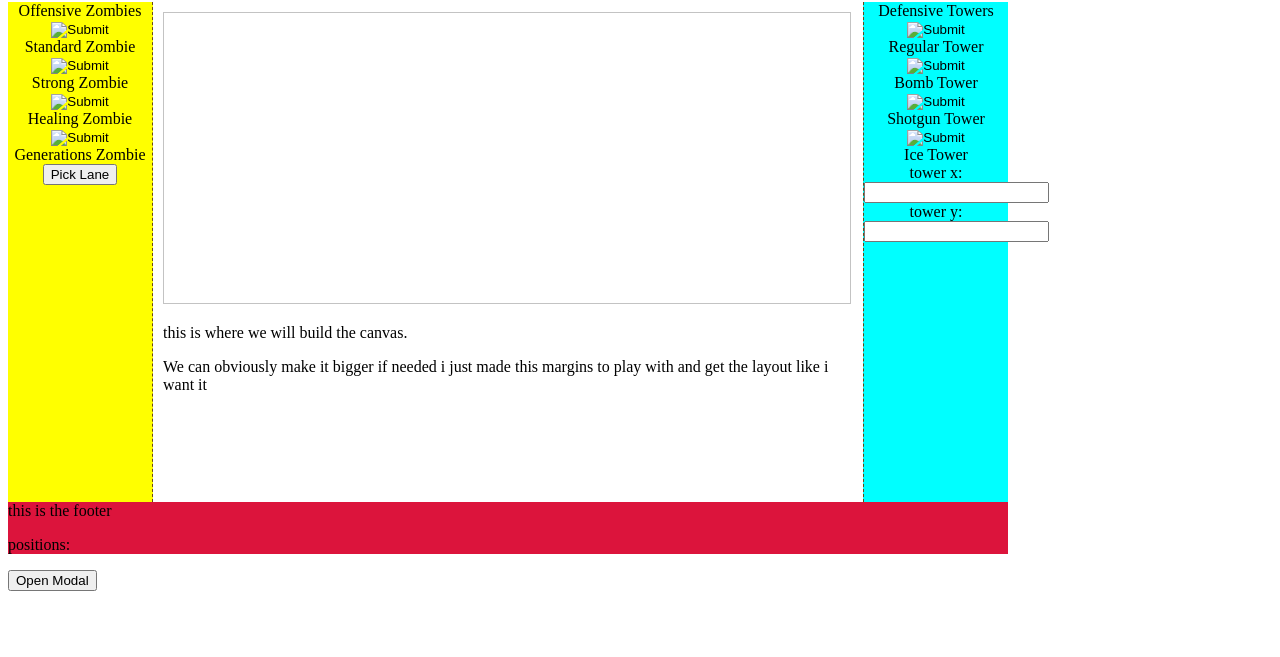
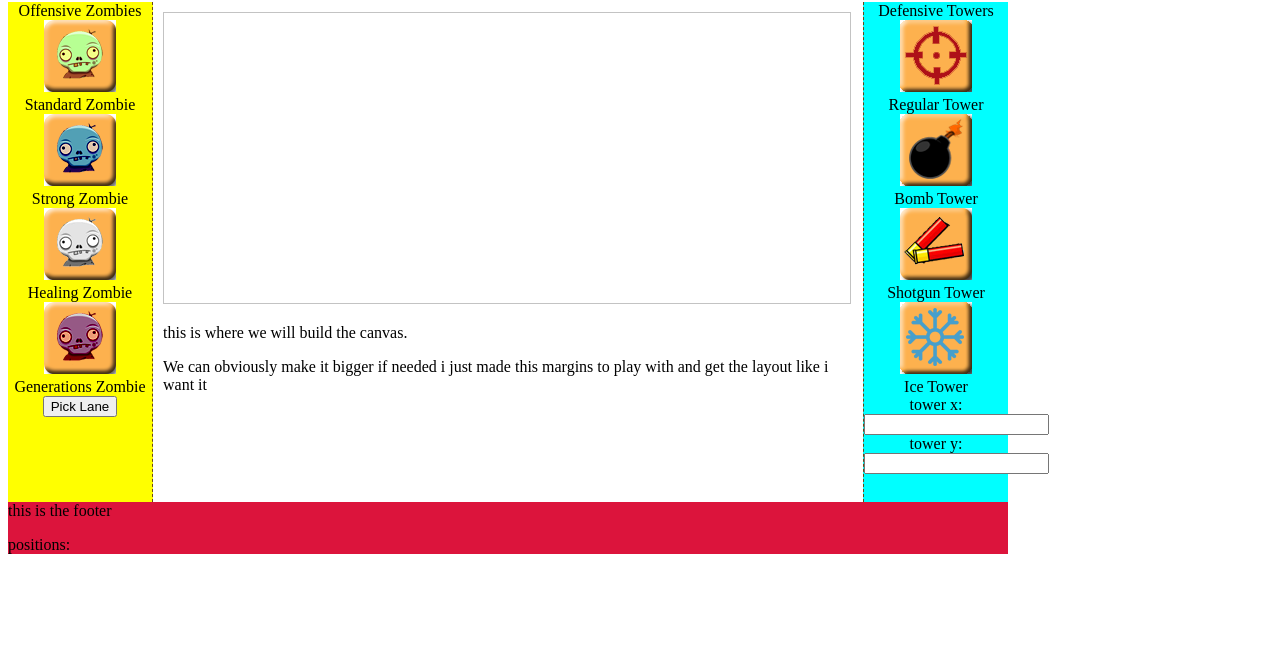
Before and after one commit to harumhl/IntenseDefenseP2, a plain HTML site: page brandonIndex.html in a window 1280 px wide. Shown: the part 143-800 px from the top of the page. Drawn offline with Linux system fonts and the light colour scheme.

Commit message:
missing background

```diff
--- a/brandonIndex.html
+++ b/brandonIndex.html
@@ -25,23 +25,23 @@
         <div id = "header">
             <!-- Place title of game here  -->
 
-            <img src = "\CSCE_315\IntenseDefenseP2D1\images\Title.png">
+            <img src = "images\Title.png">
         </div>
 
         <!-- this panel serves as the Offensive Zombie Button area -->
         <div id ="leftPanel">
             Offensive Zombies
             <br>
-            <input type="image" id="button" src="\CSCE_315\IntenseDefenseP2D1\images\Zombies\standardZombie.png" onclick="addZombie('standard')"></button>
+            <input type="image" id="button" src="images\Zombies\standardZombie.png" onclick="addZombie('standard')"></button>
                 <br>Standard Zombie
 
-            <input type="image" id="button" src="\CSCE_315\IntenseDefenseP2D1\images\Zombies\strongZombie.png" onclick="addZombie('strong')"></button>
+            <input type="image" id="button" src="images\Zombies\strongZombie.png" onclick="addZombie('strong')"></button>
                 <br>Strong Zombie
 
-            <input type="image" id="button" src="\CSCE_315\IntenseDefenseP2D1\images\Zombies\healingZombie.png" onclick=""></button>
+            <input type="image" id="button" src="images\Zombies\healingZombie.png" onclick="addZombie('healing')"></button>
                 <br>Healing Zombie
 
-            <input type="image" id="button" src="\CSCE_315\IntenseDefenseP2D1\images\Zombies\generationsZombie.png" onclick=""></button>
+            <input type="image" id="button" src="images\Zombies\generationsZombie.png" onclick="addZombie('generations')"></button>
                 <br>Generations Zombie
 
             <!-- Temporary location for next 2 lines -->
@@ -53,13 +53,13 @@
         <div id ="rightPanel">
             Defensive Towers
             <br>
-            <input type="image" id="button" src="\CSCE_315\IntenseDefenseP2D1\images\Towers\minigunTower.png" onclick="addTower('regular')"></button>
+            <input type="image" id="button" src="images\Towers\minigunTower.png" onclick="selectTower('regular')"></button>
                 <br>Regular Tower
-            <input type="image" id="button" src="\CSCE_315\IntenseDefenseP2D1\images\Towers\bombTower.png" onclick=""></button>
+            <input type="image" id="button" src="images\Towers\bombTower.png" onclick="selectTower('splash')"></button>
                 <br>Bomb Tower
-            <input type="image" id="button" src="\CSCE_315\IntenseDefenseP2D1\images\Towers\shotgunTower.png" onclick="addTower('strong')"></button>
+            <input type="image" id="button" src="images\Towers\shotgunTower.png" onclick="selectTower('strong')"></button>
                 <br>Shotgun Tower
-            <input type="image" id="button" src="\CSCE_315\IntenseDefenseP2D1\images\Towers\iceTower.png" onclick=""></button>
+            <input type="image" id="button" src="images\Towers\iceTower.png" onclick="selectTower('slow')"></button>
                 <br>Ice Tower
 
             <br> tower x: <input type="text" id="tower_x">
@@ -105,7 +105,7 @@
 
         <div id = "footer">
                 this is the footer
-
+                <p id="base"></p>
                 <p id="demo"></p>
                 <p id="positions"></p>
                 <p id="towers"></p>
@@ -116,20 +116,6 @@
                 -->
         </div>
 
-
-        <!-- MODAL - will be used to display WIN/LOSE to the user -->
-        <button id="myButton">Open Modal</button>
-        <div id="myModal" class="modal">
-            <div class = "modal-content">
-                <span class="close">X</span>
-                <p>Some text in the Modal..</p>
-            </div>
-        </div>
-        <script>
-
-
-        </script>
-
     </div>
 
 
```
